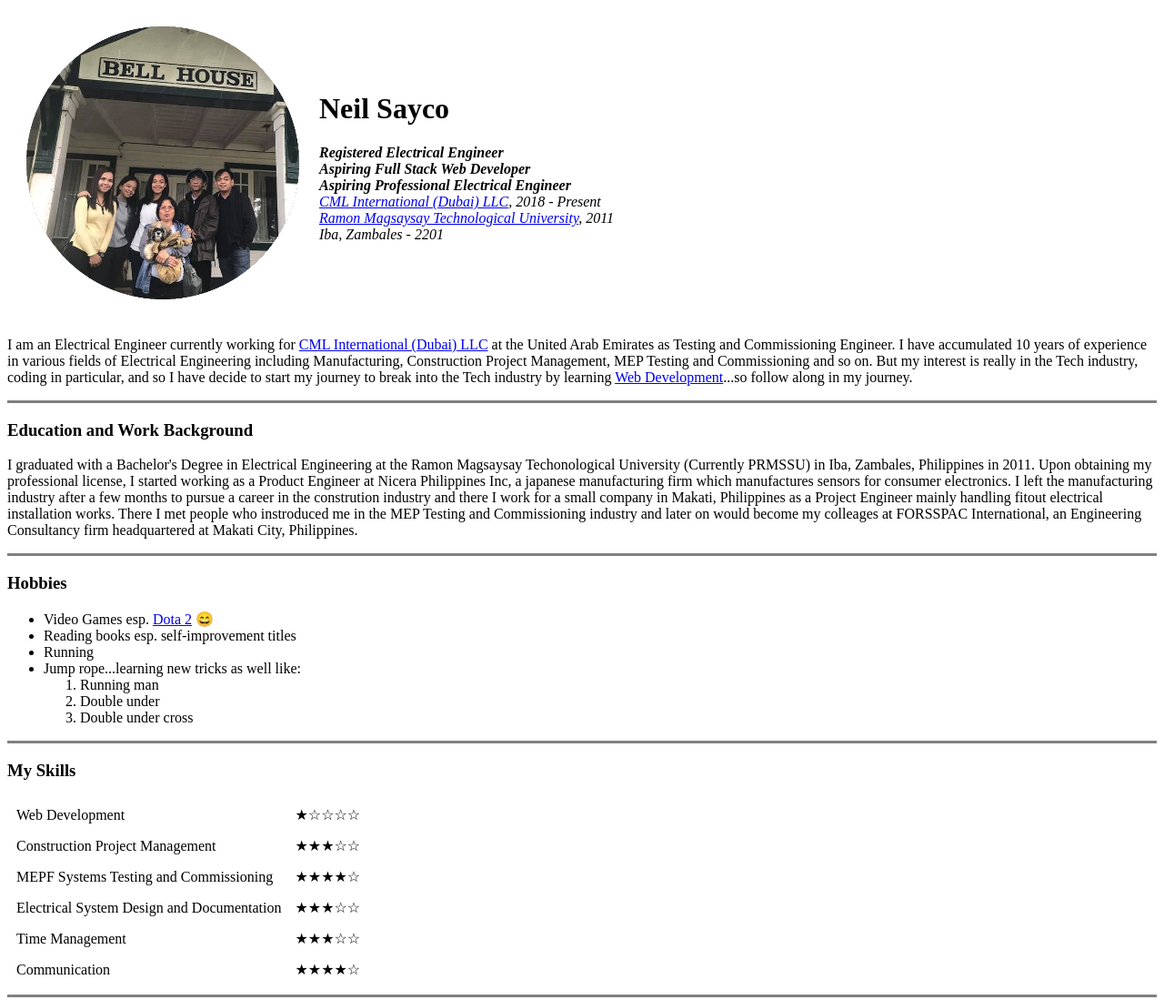
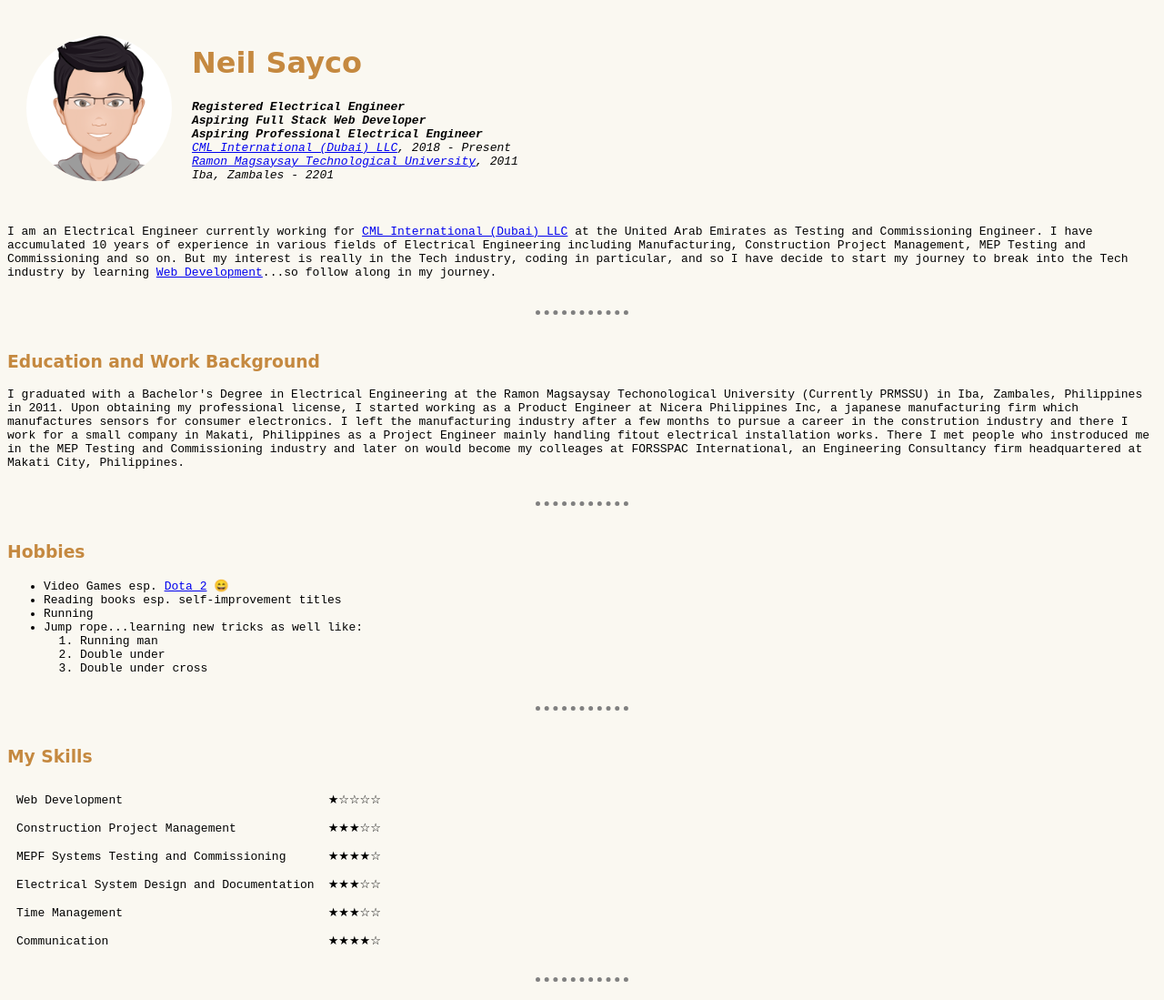
Before and after one commit to Man0ngCodes/cv, a plain HTML site: page index.html in a window 1280 px wide. Shown: the top 1099 px of the page at 91% size. Drawn offline with Linux system fonts and the light colour scheme.

Commit message:
add version 2 files

```diff
--- /dev/null
+++ b/css/styles.css
@@ -0,0 +1,33 @@
+    body{
+        background-color: #FAF8F1;
+        font-family:monospace;
+        font-weight:lighter;
+    }
+    h1{
+        color: #C58940;
+        font-family: cursive;
+    }
+    h3{
+        color: #C58940;
+        font-family: cursive;
+    }
+    hr{
+        background-color: #FAF8F1;
+        border: none;
+        border-top-style: dotted;
+        border-color: grey;
+        border-width: 5px;
+        height: 0px;
+        width: 8%;
+    }
+    img{background-color: white;
+        height: 160px;
+        width: auto;
+        size: 50px;
+        border-radius: 100%;
+    }
+
+
+    img:hover{
+        background-color: goldenrod;
+    }
--- a/index.html
+++ b/index.html
@@ -3,12 +3,12 @@
 <head>
     <meta charset="UTF-8">
     <title>Neil Sayco's Homepage</title>
-    <link rel="icon" href="/images/favicon.ico" type="image/x-icon">
+    <link rel="stylesheet" href="css/styles.css">
 </head>
 <body>
     <table cellspacing="20">
         <tr>
-            <td><img src="images/Bell House.jpg"></td>
+            <td><img src="images/image.png"></td>
             <td><h1>Neil Sayco</h1>
                 <p><i><b>Registered Electrical Engineer</b>
                     <br>
@@ -27,14 +27,18 @@
         I have accumulated 10 years of experience in various fields of Electrical Engineering including Manufacturing,
         Construction Project Management, MEP Testing and Commissioning and so on. But my interest is really in the Tech industry, coding in particular, and so I have decide to
         start my journey to break into the Tech industry by learning <a href="https://www.udemy.com/" target="_blank">Web Development</a>...so follow along in my journey.</p>
-    <hr size="3" noshade="">
+    <br>
+    <hr>
+    <br>
     <h3><strong>Education and Work Background</strong></h3>
     <p>I graduated with a Bachelor's Degree in Electrical Engineering at the Ramon Magsaysay Techonological University (Currently PRMSSU) in Iba, Zambales, Philippines in 2011.
         Upon obtaining my professional license, I started working as a Product Engineer at Nicera Philippines Inc, a japanese manufacturing firm which manufactures sensors for consumer electronics.
         I left the manufacturing industry after a few months to pursue a career in the constrution industry and there I work for a small company in Makati, Philippines as a Project Engineer mainly handling fitout electrical installation works.
         There I met people who instroduced me in the MEP Testing and Commissioning industry and later on would become my colleages at FORSSPAC International, an Engineering Consultancy firm headquartered at Makati City, Philippines.
     </p>
-    <hr size="3" noshade="">
+    <br>
+    <hr>
+    <br>
     <h3>Hobbies</h3>
     <ul>
         <li>Video Games esp. <a href="https://www.dota2.com/home" target="_blank">Dota 2</a> &#128516</li>
@@ -47,7 +51,9 @@
             <li>Double under cross</li>
         </ol>
     </ul>
-    <hr size="3" noshade="">
+    <br>
+    <hr>
+    <br>
     <h3>My Skills</h3>
     <table cellpadding="5px" cellspacing="5px">
         <tr>
@@ -75,7 +81,9 @@
             <td>★★★★☆</td>
         </tr>
     </table>
-    <hr size="3" noshade="">
+    <br>
+    <hr>
+    <br>
     <h3>My Work Experience</h3>
     <table cellspacing="5px" cellpadding="5px">
         <thead>
@@ -99,7 +107,9 @@
             <td>Electrical Engineer at <a href="https://www.cmlinternational.net/" target="_blank">CML International</a></td>
         </tr>
     </table>
-    <hr size="3" noshade="">
+    <br>
+    <hr>
+    <br>
     <h3><a href="contacts.html" target="_blank">Contact Me</a></h3>
 </body>
 </html>
```
Also changed, not shown: contacts.html (+8 -5 lines), images/image.png (added).
